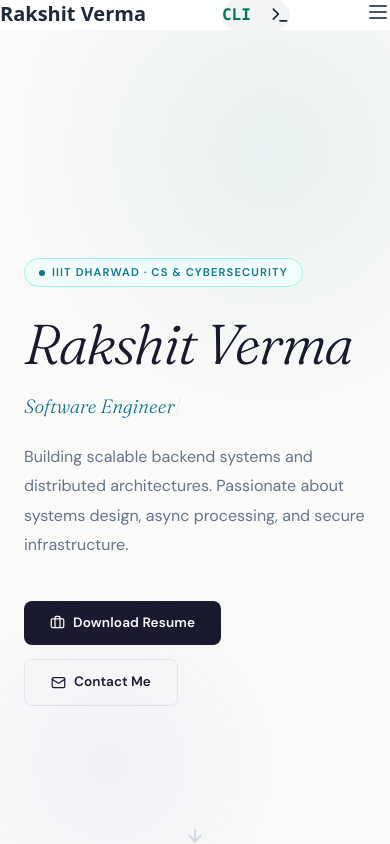
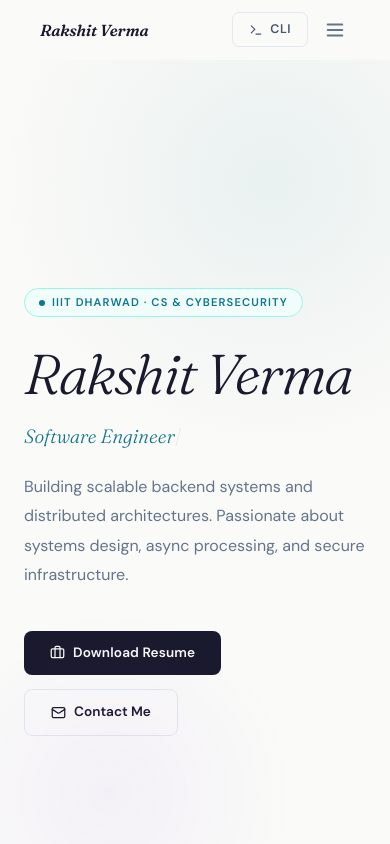
Before and after one commit to wsiterv/Rakshit-Verma-Portfolio, a React (Vite) app: page / in a window 390 px wide. Shown: the top 844 px of the page. Built offline with nearby package versions, Linux system fonts and the light colour scheme.

Commit message:
Enhance Navbar with scroll detection and styles
Added scroll detection and improved styling for CLI and GUI modes.

```diff
--- a/src/Nav.jsx
+++ b/src/Nav.jsx
@@ -4,117 +4,156 @@ import { Terminal, User, Menu, X } from 'lucide-react';
 const PORTFOLIO_OWNER = "Rakshit Verma";
 
 const NAV_ITEMS = [
-  { label: "Home", href: "#" },
   { label: "About", href: "#about" },
   { label: "Projects", href: "#projects" },
-  { label: "Contact Me", href: "#contact" }
+  { label: "Contact", href: "#contact" },
 ];
 
 export default function Navbar({ currentMode, onModeChange }) {
   const [mode, setMode] = useState(currentMode || 'gui');
   const [mobileMenuOpen, setMobileMenuOpen] = useState(false);
+  const [scrolled, setScrolled] = useState(false);
 
   useEffect(() => {
-    if (onModeChange) {
-      onModeChange(mode);
-    }
+    if (onModeChange) onModeChange(mode);
   }, [mode, onModeChange]);
+
+  useEffect(() => {
+    const handleScroll = () => setScrolled(window.scrollY > 10);
+    window.addEventListener('scroll', handleScroll);
+    return () => window.removeEventListener('scroll', handleScroll);
+  }, []);
 
   const toggleMode = () => {
     setMode(mode === 'gui' ? 'cli' : 'gui');
     setMobileMenuOpen(false);
   };
 
-  const toggleMobileMenu = () => {
-    setMobileMenuOpen(!mobileMenuOpen);
-  };
+  if (mode === 'cli') {
+    return (
+      <nav style={{
+        background: '#1f2937',
+        borderBottom: '1px solid #374151',
+        padding: '0 1.5rem',
+        height: '52px',
+        display: 'flex',
+        alignItems: 'center',
+        justifyContent: 'space-between',
+        fontFamily: "'Courier New', monospace",
+        position: 'sticky', top: 0, zIndex: 100,
+      }}>
+        <span style={{ color: '#4ade80', fontSize: '0.85rem', fontWeight: 600 }}>
+          rakshit@portfolio:~$
+        </span>
+        <button
+          onClick={toggleMode}
+          style={{
+            display: 'flex', alignItems: 'center', gap: 7,
+            padding: '6px 14px', borderRadius: 6,
+            background: '#111827', border: '1px solid #4ade80',
+            color: '#4ade80', fontSize: '0.78rem', fontWeight: 600,
+            cursor: 'pointer', fontFamily: 'inherit',
+            transition: 'background 0.2s',
+          }}
+          onMouseEnter={e => e.currentTarget.style.background = '#1f2937'}
+          onMouseLeave={e => e.currentTarget.style.background = '#111827'}
+        >
+          <User size={14} /> GUI mode
+        </button>
+      </nav>
+    );
+  }
 
+  // GUI mode nav — matches the light theme of Gui.jsx
   return (
-    <nav className={`w-full transition-all duration-300 ease-in-out ${mode === 'gui'
-      ? 'bg-white text-gray-800 shadow-md py-4'
-      : 'bg-gray-900 text-green-400 border-b border-green-500 py-6 font-mono'}`}>
-      <div className="container mx-auto px-4">
-        <div className="flex items justify-between">
-          {mode === 'gui' && (
-            <a href="#" className="font-bold text-xl ">
+    <nav style={{
+      position: 'sticky', top: 0, zIndex: 100,
+      background: scrolled ? 'rgba(250,250,248,0.95)' : 'rgba(250,250,248,0.98)',
+      backdropFilter: 'blur(14px)',
+      borderBottom: scrolled ? '1px solid rgba(0,0,0,0.08)' : '1px solid transparent',
+      padding: '0 2.5rem', height: '60px',
+      display: 'flex', alignItems: 'center', justifyContent: 'space-between',
+      fontFamily: "'DM Sans', 'Segoe UI', sans-serif",
+      transition: 'border-color 0.3s, background 0.3s',
+    }}>
+      <style>{`
+        @import url('https://fonts.googleapis.com/css2?family=DM+Sans:wght@400;500;600&family=Fraunces:ital,wght@1,600&display=swap');
+        .nav-link {
+          font-size: 0.82rem; font-weight: 500; color: #64748b;
+          text-decoration: none; letter-spacing: 0.02em;
+          transition: color 0.2s; padding: 4px 0;
+          position: relative;
+        }
+        .nav-link::after {
+          content: ''; position: absolute; bottom: 0; left: 0;
+          width: 0; height: 1.5px; background: #0e7490;
+          transition: width 0.2s;
+        }
+        .nav-link:hover { color: #0e7490; }
+        .nav-link:hover::after { width: 100%; }
+        .cli-toggle {
+          display: flex; align-items: center; gap: 7px;
+          padding: 7px 16px; border-radius: 7px;
+          background: transparent; border: 1.5px solid #e2e8f0;
+          color: #475569; font-size: 0.78rem; font-weight: 600;
+          cursor: pointer; font-family: inherit; letter-spacing: 0.04em;
+          transition: border-color 0.2s, color 0.2s, background 0.2s;
+        }
+        .cli-toggle:hover { border-color: #0e7490; color: #0e7490; background: #f0fdfa; }
+      `}</style>
+
+      {/* Logo */}
+      <a href="#" style={{
+        fontFamily: "'Fraunces', serif", fontStyle: 'italic',
+        fontWeight: 600, fontSize: '1rem', color: '#1a1a2e',
+        textDecoration: 'none', letterSpacing: '-0.01em',
+      }}>
         {PORTFOLIO_OWNER}
       </a>
-          )}
 
-          {mode === 'cli' && <div></div>}
+      {/* Desktop links */}
+      <div className="hidden md:flex" style={{ gap: '2rem', alignItems: 'center' }}>
+        {NAV_ITEMS.map(item => (
+          <a key={item.label} href={item.href} className="nav-link">{item.label}</a>
+        ))}
+      </div>
 
-          <button
-            onClick={toggleMode}
-            className={`flex items-center justify-center p-2 rounded-full transition-all ${
-              mode === 'gui'
-                ? 'bg-gray-100 hover:bg-gray-200 text-gray-800'
-                : 'bg-gray-800 hover:bg-gray-700 text-green-400 border border-green-500'
-            }`}
-            aria-label={mode === 'gui' ? 'Switch to CLI Mode' : 'Switch to GUI Mode'}
-          >
-            {mode === 'gui' ? (
-              <>
-              <pre className='text-emerald-700 font-bold'>CLI  </pre>
-              <Terminal size={20} />
-              </>
-
-            ) : (
-                  <>
-              <pre className='text-emerald-700 font-bold'>GUI  </pre>
-              <User size={20} />
-              </>
-            )}
+      {/* Right side: CLI toggle + mobile menu */}
+      <div style={{ display: 'flex', alignItems: 'center', gap: '12px' }}>
+        <button onClick={toggleMode} className="cli-toggle">
+          <Terminal size={14} /> CLI
         </button>
 
-          {mode === 'gui' && (
-            <div className="hidden md:flex space-x-4">
-              {NAV_ITEMS.map((item) => (
+        {/* Mobile hamburger */}
+        <button
+          className="md:hidden"
+          onClick={() => setMobileMenuOpen(!mobileMenuOpen)}
+          style={{ background: 'none', border: 'none', cursor: 'pointer', color: '#64748b', padding: 4 }}
+        >
+          {mobileMenuOpen ? <X size={22} /> : <Menu size={22} />}
+        </button>
+      </div>
+
+      {/* Mobile dropdown */}
+      {mobileMenuOpen && (
+        <div style={{
+          position: 'absolute', top: '60px', left: 0, right: 0,
+          background: '#fafaf8', borderBottom: '1px solid #f1f5f9',
+          padding: '16px 2rem 20px', display: 'flex', flexDirection: 'column', gap: '16px',
+          boxShadow: '0 4px 20px rgba(0,0,0,0.06)',
+        }}>
+          {NAV_ITEMS.map(item => (
             <a
               key={item.label}
               href={item.href}
-                  className="hover:text-blue-900 hover:font-bold transition-colors"
+              onClick={() => setMobileMenuOpen(false)}
+              style={{ fontSize: '0.9rem', fontWeight: 500, color: '#475569', textDecoration: 'none' }}
             >
               {item.label}
             </a>
           ))}
         </div>
       )}
-
-          {/* Mobile menu button (only in GUI mode) */}
-          {mode === 'gui' && (
-            <div className="md:hidden">
-              <button
-                onClick={toggleMobileMenu}
-                className="text-gray-600 hover:text-gray-800 p-1"
-                aria-label="Toggle mobile menu"
-              >
-                {mobileMenuOpen ? <X size={24} /> : <Menu size={24} />}
-              </button>
-            </div>
-          )}
-
-          {/* CLI mode shows nothing on right */}
-          {mode === 'cli' && <div></div>}
-        </div>
-
-        {/* Mobile menu dropdown (only in GUI mode) */}
-        {mode === 'gui' && mobileMenuOpen && (
-          <div className="md:hidden pt-4 pb-2 border-t mt-4 animate-fadeIn">
-            <div className="flex flex-col space-y-3">
-              {NAV_ITEMS.map((item) => (
-                <a
-                  key={item.label}
-                  href={item.href}
-                  className="hover:text-blue-600 transition-colors px-2 py-1"
-                  onClick={() => setMobileMenuOpen(false)}
-                >
-                  {item.label}
-                </a>
-              ))}
-            </div>
-          </div>
-        )}
-      </div>
     </nav>
   );
 }
```
Lines whose indentation alone changed are shown as unchanged.
